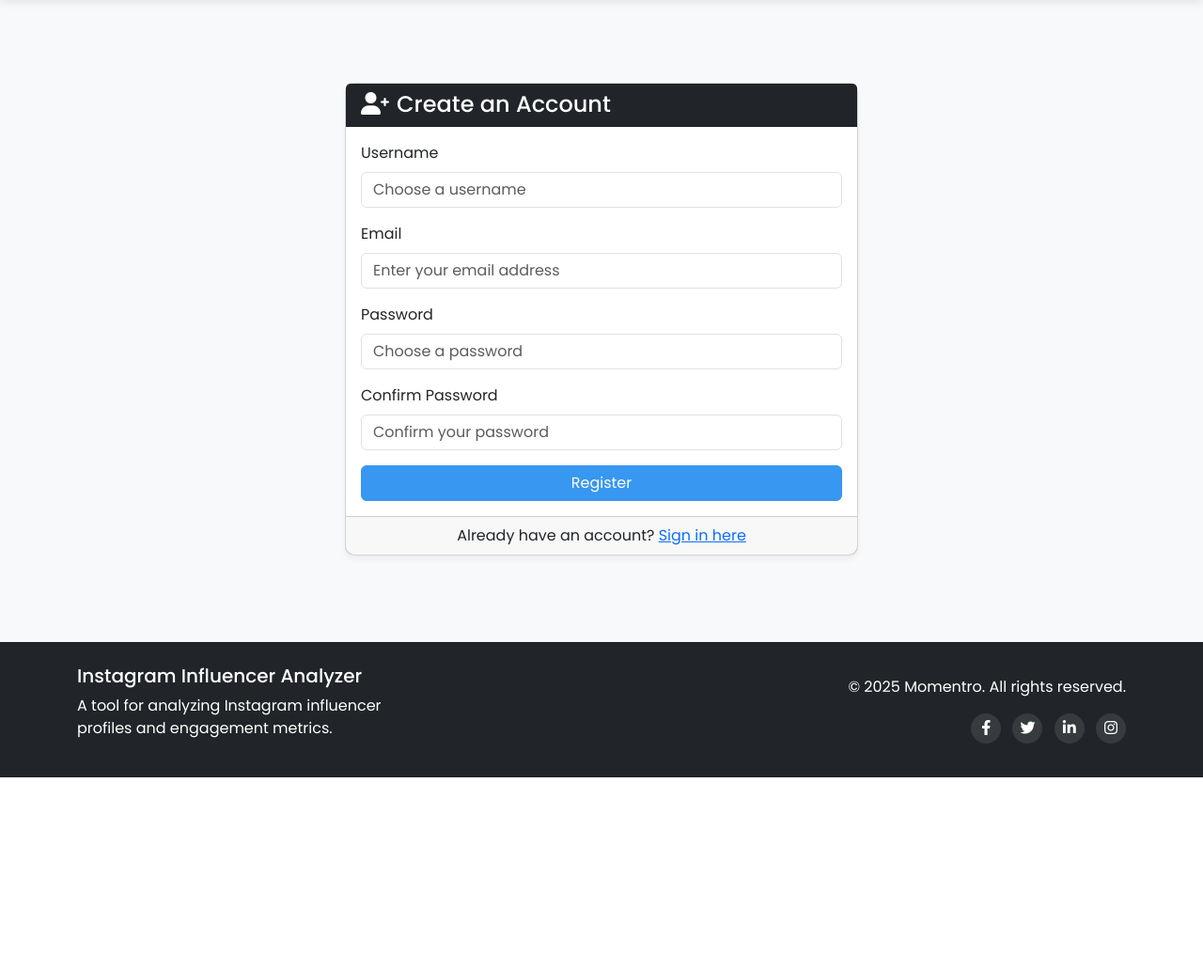
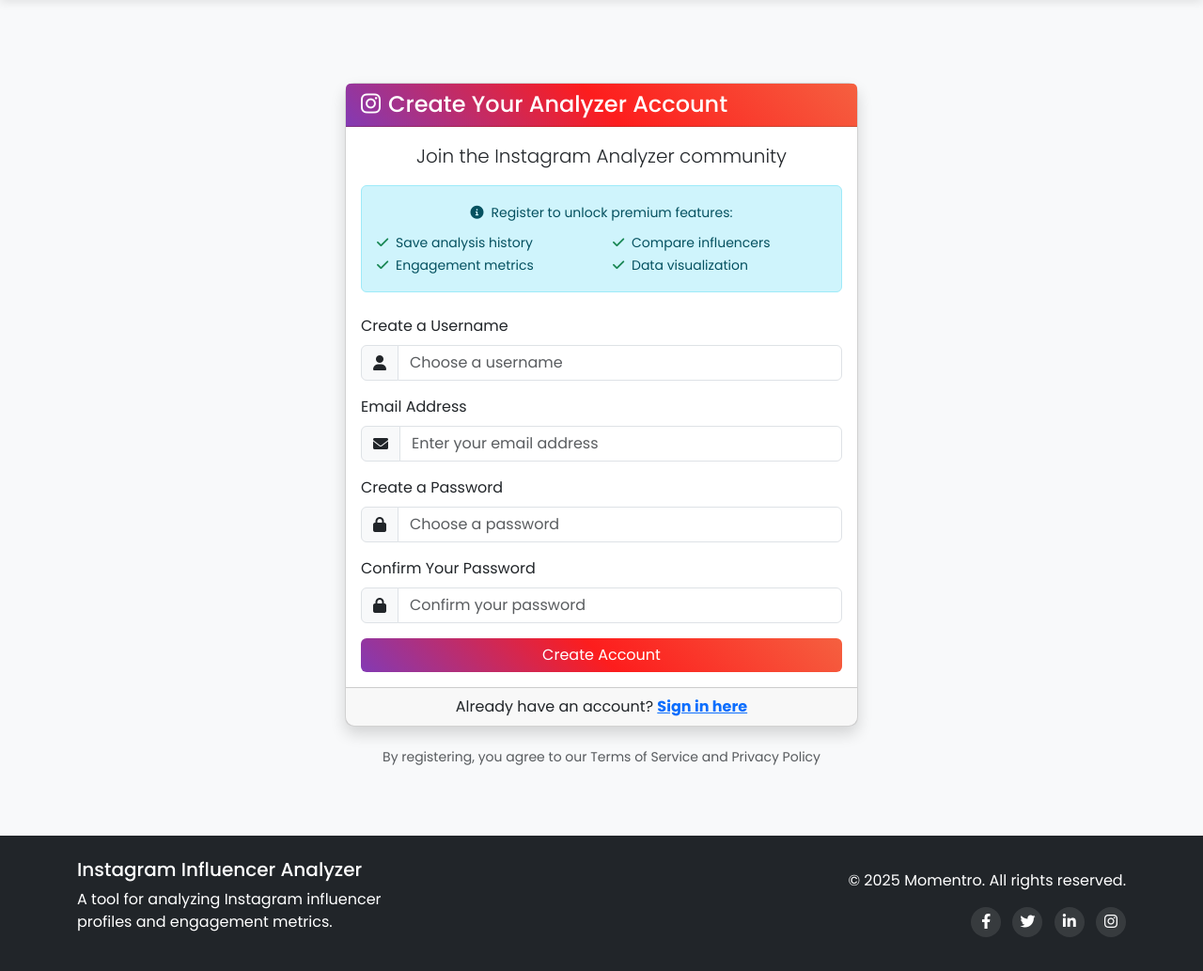
Before and after one commit to Madushan-Jaya-Sri/Insta_influ_analyser, a Flask app: page /auth/register in a window 1280 px wide. Shown: the part 56-1089 px from the top of the page at 94% size. Before the commit the page ends 883 px from the top, so only its background shows below. Run offline with Flask 3, Linux system fonts and the light colour scheme; some libraries are stand-ins or nearby versions.

Commit message:
design changed

```diff
--- a/app/models/forms.py
+++ b/app/models/forms.py
@@ -55,26 +55,26 @@ class LoginForm(FlaskForm):
     password = PasswordField('Password', validators=[
         DataRequired(message='Please enter your password')
     ])
-    remember_me = BooleanField('Remember me')
-    submit = SubmitField('Sign In')
+    remember_me = BooleanField('Keep me logged in')
+    submit = SubmitField('Sign In to Analyzer')
 
 class RegistrationForm(FlaskForm):
     """Form for user registration"""
-    username = StringField('Username', validators=[
+    username = StringField('Create a Username', validators=[
         DataRequired(message='Please enter a username'),
         Length(min=3, max=30, message='Username must be between 3 and 30 characters'),
         Regexp('^[A-Za-z0-9_]+$', message='Username can only contain letters, numbers, and underscores')
     ])
-    email = StringField('Email', validators=[
+    email = StringField('Email Address', validators=[
         DataRequired(message='Please enter your email'),
         Email(message='Please enter a valid email address')
     ])
-    password = PasswordField('Password', validators=[
+    password = PasswordField('Create a Password', validators=[
         DataRequired(message='Please enter a password'),
         Length(min=8, message='Password must be at least 8 characters')
     ])
-    confirm_password = PasswordField('Confirm Password', validators=[
+    confirm_password = PasswordField('Confirm Your Password', validators=[
         DataRequired(message='Please confirm your password'),
         EqualTo('password', message='Passwords must match')
     ])
-    submit = SubmitField('Register')
+    submit = SubmitField('Create Account')
--- a/app/templates/auth/register.html
+++ b/app/templates/auth/register.html
@@ -6,17 +6,41 @@
 <div class="container">
     <div class="row justify-content-center">
         <div class="col-md-6">
-            <div class="card mt-5">
-                <div class="card-header bg-dark text-white">
-                    <h4 class="mb-0"><i class="fas fa-user-plus me-2"></i>Create an Account</h4>
+            <div class="card mt-5 shadow">
+                <div class="card-header" style="background: linear-gradient(45deg, #833AB4, #FD1D1D, #F56040); color: white;">
+                    <h4 class="mb-0"><i class="fab fa-instagram me-2"></i>Create Your Analyzer Account</h4>
                 </div>
                 <div class="card-body">
+                    <div class="text-center mb-4">
+                        <p class="lead">Join the Instagram Analyzer community</p>
+                        <div class="alert alert-info">
+                            <small><i class="fas fa-info-circle me-2"></i>Register to unlock premium features:</small>
+                            <div class="row mt-2 text-start">
+                                <div class="col-6">
+                                    <small><i class="fas fa-check text-success me-1"></i> Save analysis history</small>
+                                </div>
+                                <div class="col-6">
+                                    <small><i class="fas fa-check text-success me-1"></i> Compare influencers</small>
+                                </div>
+                                <div class="col-6">
+                                    <small><i class="fas fa-check text-success me-1"></i> Engagement metrics</small>
+                                </div>
+                                <div class="col-6">
+                                    <small><i class="fas fa-check text-success me-1"></i> Data visualization</small>
+                                </div>
+                            </div>
+                        </div>
+                    </div>
+
                     <form method="POST" action="{{ url_for('auth.register') }}">
                         {{ form.csrf_token }}
 
                         <div class="mb-3">
                             <label for="username" class="form-label">{{ form.username.label }}</label>
-                            {{ form.username(class="form-control", placeholder="Choose a username") }}
+                            <div class="input-group">
+                                <span class="input-group-text"><i class="fas fa-user"></i></span>
+                                {{ form.username(class="form-control", placeholder="Choose a username") }}
+                            </div>
                             {% if form.username.errors %}
                                 <div class="text-danger">
                                     {% for error in form.username.errors %}
@@ -28,7 +52,10 @@
 
                         <div class="mb-3">
                             <label for="email" class="form-label">{{ form.email.label }}</label>
-                            {{ form.email(class="form-control", placeholder="Enter your email address") }}
+                            <div class="input-group">
+                                <span class="input-group-text"><i class="fas fa-envelope"></i></span>
+                                {{ form.email(class="form-control", placeholder="Enter your email address") }}
+                            </div>
                             {% if form.email.errors %}
                                 <div class="text-danger">
                                     {% for error in form.email.errors %}
@@ -40,7 +67,10 @@
 
                         <div class="mb-3">
                             <label for="password" class="form-label">{{ form.password.label }}</label>
-                            {{ form.password(class="form-control", placeholder="Choose a password") }}
+                            <div class="input-group">
+                                <span class="input-group-text"><i class="fas fa-lock"></i></span>
+                                {{ form.password(class="form-control", placeholder="Choose a password") }}
+                            </div>
                             {% if form.password.errors %}
                                 <div class="text-danger">
                                     {% for error in form.password.errors %}
@@ -52,7 +82,10 @@
 
                         <div class="mb-3">
                             <label for="confirm_password" class="form-label">{{ form.confirm_password.label }}</label>
-                            {{ form.confirm_password(class="form-control", placeholder="Confirm your password") }}
+                            <div class="input-group">
+                                <span class="input-group-text"><i class="fas fa-lock"></i></span>
+                                {{ form.confirm_password(class="form-control", placeholder="Confirm your password") }}
+                            </div>
                             {% if form.confirm_password.errors %}
                                 <div class="text-danger">
                                     {% for error in form.confirm_password.errors %}
@@ -63,13 +96,17 @@
                         </div>
 
                         <div class="d-grid gap-2">
-                            {{ form.submit(class="btn btn-primary") }}
+                            {{ form.submit(class="btn", style="background: linear-gradient(45deg, #833AB4, #FD1D1D, #F56040); border: none; color: white;") }}
                         </div>
                     </form>
                 </div>
                 <div class="card-footer text-center">
-                    <p class="mb-0">Already have an account? <a href="{{ url_for('auth.login') }}">Sign in here</a></p>
+                    <p class="mb-0">Already have an account? <a href="{{ url_for('auth.login') }}" class="fw-bold">Sign in here</a></p>
                 </div>
+            </div>
+
+            <div class="mt-3 text-center">
+                <small class="text-muted">By registering, you agree to our Terms of Service and Privacy Policy</small>
             </div>
         </div>
     </div>
--- a/requirements.txt
+++ b/requirements.txt
@@ -81,8 +81,9 @@ typing_extensions==4.13.2
 tzdata==2025.2
 urllib3==2.4.0
 wcwidth==0.2.13
-Werkzeug==3.1.3
+werkzeug==2.3.7
 wordcloud==1.9.3
 WTForms==3.2.1
 yarl==1.20.0
 flask-login==0.6.2
+email_validator==2.2.0
```
Also changed, not shown: app/templates/auth/login.html (+20 -7 lines).
